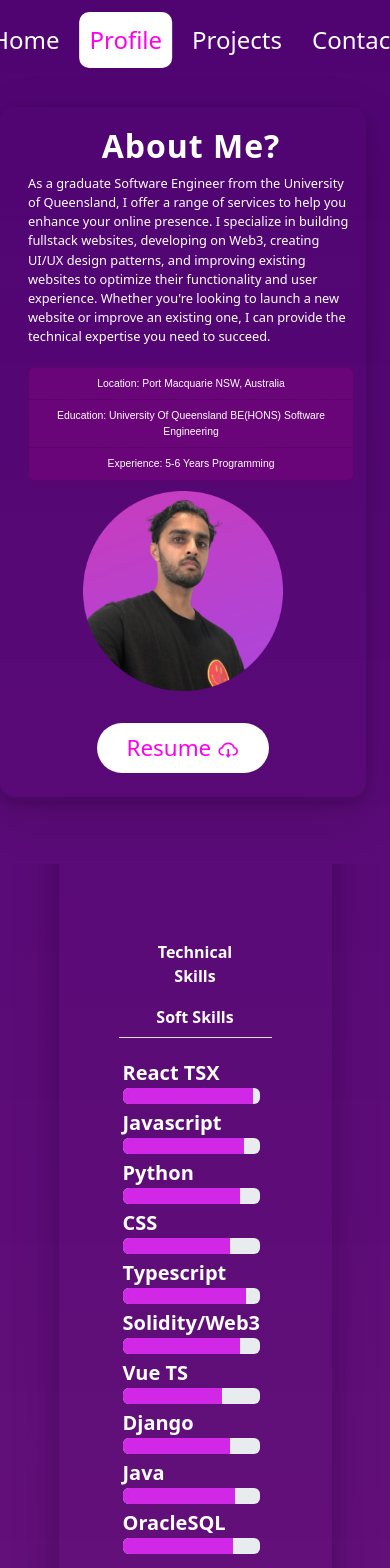
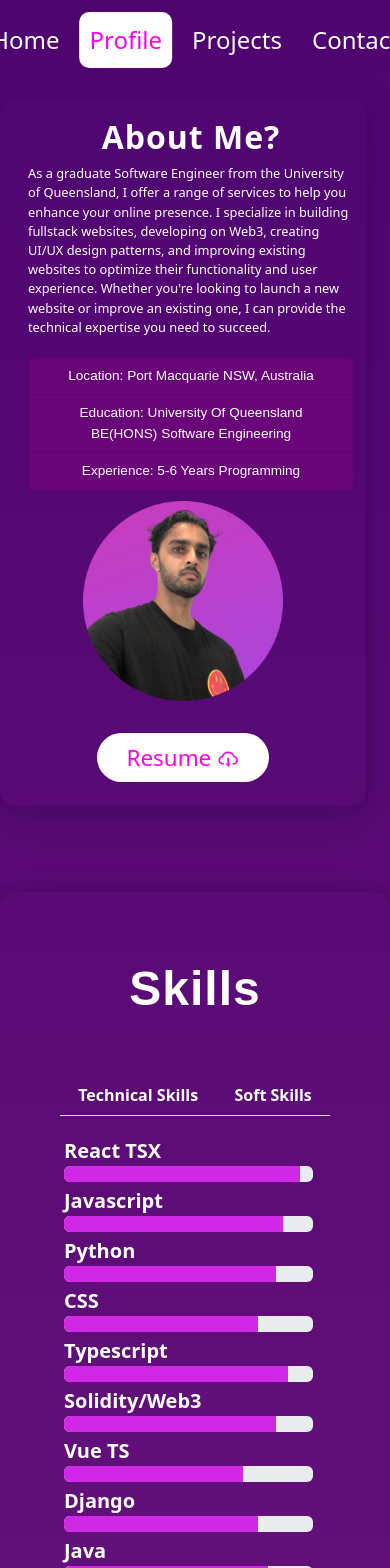
Before and after one commit to nikhilsurfingaus/portfolio, a React (Create React App) app: page /profile in a window 390 px wide. Shown: the top 1568 px of the page. Built offline with nearby package versions, Linux system fonts and the light colour scheme; a web font is replaced by a local one.

Commit message:
mobile repsobvness bug fixes

```diff
--- a/src/components/About.css
+++ b/src/components/About.css
@@ -65,7 +65,7 @@
         font-size: 2rem !important;
     }
     .list-group-item {
-        font-size: 0.65rem;
+        font-size: 0.85rem;
     }
     .about {
         margin-top: 20px !important;
--- a/src/components/Skills.css
+++ b/src/components/Skills.css
@@ -43,3 +43,10 @@
         width: 85%;
     }
 }
+
+@media (max-width: 767px) {
+    .jumbo {
+        width: 100%;
+        margin-top: 20px;
+    }
+}
```
